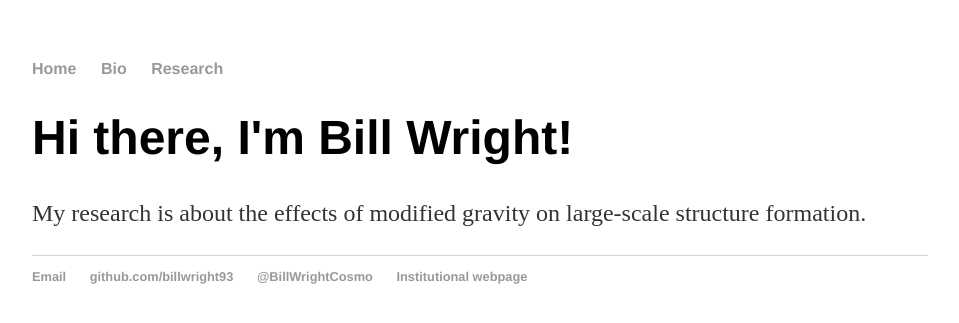
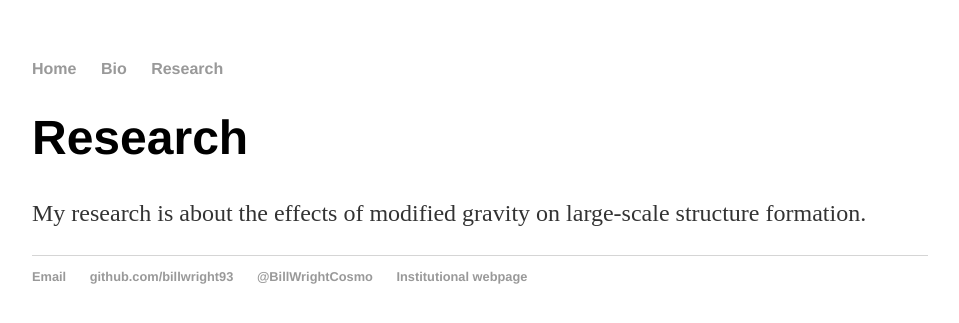
Before and after one commit to billwright93/billwright.github.io, a Jekyll site: the page built from research/index.html, in a window 1280 px wide. Shown: the top 323 px of the page, without its empty margins (160-1119 px from the left). Built offline with Jekyll 4.4.1, drawn with Linux system fonts in a browser that asks for light colours.

Commit message:
Update index.html
Update header of research page.

```diff
--- a/research/index.html
+++ b/research/index.html
@@ -3,6 +3,6 @@ layout: default
 title: Research
 ---
 <div class="blurb">
-	<h1>Hi there, I'm Bill Wright!</h1>
+	<h1>Research</h1>
 	<p>My research is about the effects of modified gravity on large-scale structure formation.</p>
 </div><!-- /.blurb -->
```
